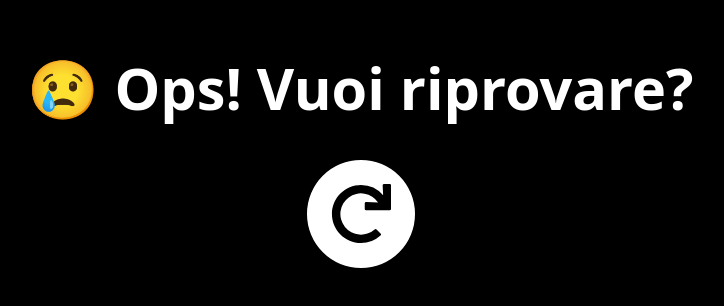
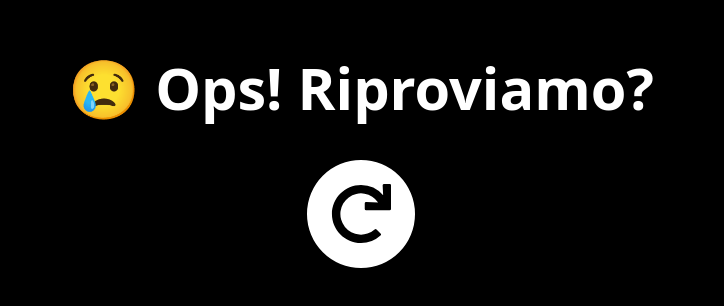
Before and after one commit to FrancescoBonizzi/tappy-tiles, a React (Vite) app: page /game-over in a window 1280 px wide. Shown: the part 234-540 px from the top of the page, without its empty margins (279-1003 px from the left). Built offline with nearby package versions, Linux system fonts and the light colour scheme.

Commit message:
feat: conditionally render LifesIndicator based on game completion status and update game over message

```diff
--- a/src/scenes/scene3Game.tsx
+++ b/src/scenes/scene3Game.tsx
@@ -95,11 +95,13 @@ function Scene3Game() {
             exit={{opacity: 0}}
             transition={{duration: 0.5}}>
 
-            <div className="flex justify-center gap-2 mb-4">
-                <LifesIndicator
-                    wrongAttemptsCount={wrongAttemptsCount}
-                    choosenColor={choosenColor}/>
-            </div>
+            {!gameCompleted &&
+                <div className="flex justify-center gap-2 mb-4">
+                    <LifesIndicator
+                        wrongAttemptsCount={wrongAttemptsCount}
+                        choosenColor={choosenColor}/>
+                </div>
+            }
 
             <div className="grid grid-cols-3 sm:grid-cols-3 md:grid-cols-4 lg:grid-cols-5 gap-4">
                 {numbers.map((num) => {
--- a/src/scenes/scene4GameOver.tsx
+++ b/src/scenes/scene4GameOver.tsx
@@ -14,7 +14,7 @@ function Scene4GameOver() {
                 initial={{scale: 0.5}}
                 animate={{scale: 1.2}}
                 transition={{duration: 0.5, yoyo: Infinity}}>
-                😢 Ops! Vuoi riprovare?
+                😢 Ops! Riproviamo?
             </motion.p>
 
             <RestartButton/>
```
